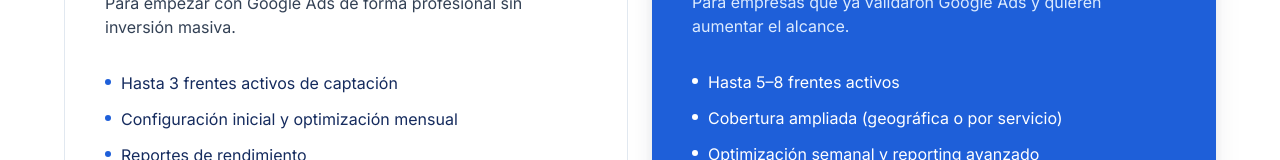
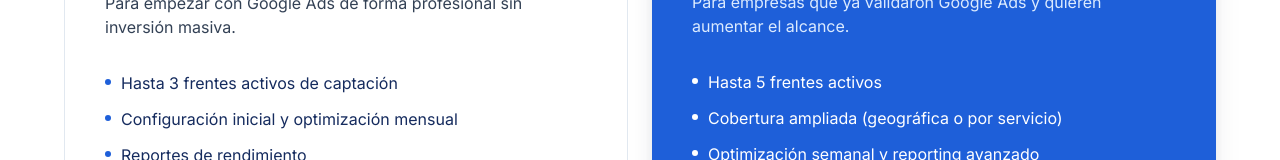
Before and after one commit to lihuel-code/Impulso-Digital, a Next.js app: page /google-ads in a window 1280 px wide. Shown: the part 3294-3454 px from the top of the page. Built offline with nearby package versions, Linux system fonts and the light colour scheme.

Commit message:
Update page.tsx

```diff
--- a/app/google-ads/page.tsx
+++ b/app/google-ads/page.tsx
@@ -198,7 +198,7 @@
 
               <ul className="space-y-3 mb-8">
                 {[
-                  "Hasta 5–8 frentes activos",
+                  "Hasta 5 frentes activos",
                   "Cobertura ampliada (geográfica o por servicio)",
                   "Optimización semanal y reporting avanzado",
                   "Soporte prioritario",
```
